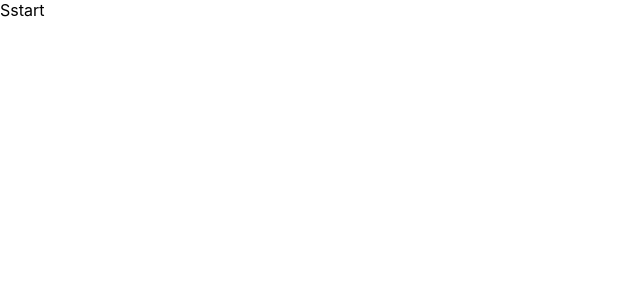
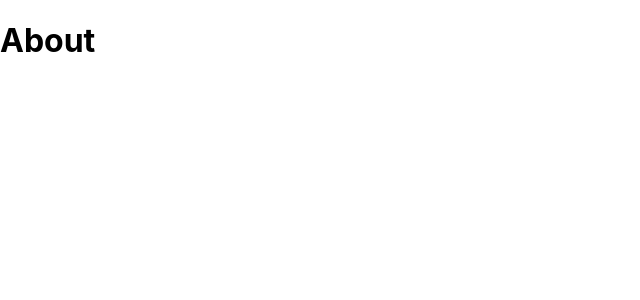
Before and after one commit to gcosmin1989/react-ecommerce, a React (Create React App) app: page /about in a window 1280 px wide. Shown: the top 300 px of the page, without its empty margins (0-640 px from the left). Built offline with nearby package versions, Linux system fonts and the light colour scheme.

Commit message:
adaugare route pentru pagini

```diff
--- a/package.json
+++ b/package.json
@@ -8,7 +8,8 @@
     "@testing-library/user-event": "^13.5.0",
     "react": "^18.2.0",
     "react-dom": "^18.2.0",
-    "react-scripts": "5.0.1",
+    "react-router-dom": "^6.4.3",
+    "react-scripts": "^5.0.1",
     "web-vitals": "^2.1.4"
   },
   "scripts": {
--- a/src/App.js
+++ b/src/App.js
@@ -1,5 +1,10 @@
 import React from 'react';
+import { Route, Routes, Switch } from 'react-router-dom';
 import './App.css';
+import Home from './pages/Home';
+import About from './pages/About';
+import Login from './pages/Login';
+import Page404 from './pages/Page404';
 
 class App extends React.Component {
 	constructor() {
@@ -7,7 +12,16 @@ class App extends React.Component {
 		this.state = {};
 	}
 	render() {
-		return <div>Sstart</div>;
+		return (
+			<div>
+				<Routes>
+					<Route exact path="/" element={<Home />} />
+					<Route exact path="/login" element={<Login />} />
+					<Route exact path="/about" element={<About />} />
+					<Route exact path="*" element={<Page404 />} />
+				</Routes>
+			</div>
+		);
 	}
 }
 export default App;
--- a/src/index.js
+++ b/src/index.js
@@ -1,14 +1,17 @@
 import React from 'react';
 import ReactDOM from 'react-dom/client';
+import { BrowserRouter } from 'react-router-dom';
 import './index.css';
 import App from './App';
 import reportWebVitals from './reportWebVitals';
 
 const root = ReactDOM.createRoot(document.getElementById('root'));
 root.render(
-  <React.StrictMode>
-    <App />
-  </React.StrictMode>
+	<React.StrictMode>
+		<BrowserRouter>
+			<App />
+		</BrowserRouter>
+	</React.StrictMode>
 );
 
 // If you want to start measuring performance in your app, pass a function
--- /dev/null
+++ b/src/pages/About.jsx
@@ -0,0 +1,11 @@
+import React from 'react';
+
+function About() {
+	return (
+		<div>
+			<h1>About</h1>
+		</div>
+	);
+}
+
+export default About;
--- /dev/null
+++ b/src/pages/Home.jsx
@@ -0,0 +1,11 @@
+import React from 'react';
+
+function Home() {
+	return (
+		<div>
+			<h1>Home</h1>
+		</div>
+	);
+}
+
+export default Home;
--- /dev/null
+++ b/src/pages/Login.jsx
@@ -0,0 +1,11 @@
+import React from 'react';
+
+function Login() {
+	return (
+		<div>
+			<h1>Login</h1>
+		</div>
+	);
+}
+
+export default Login;
--- /dev/null
+++ b/src/pages/Page404.jsx
@@ -0,0 +1,11 @@
+import React from 'react';
+
+function Page404() {
+	return (
+		<div>
+			<h1>Page404</h1>
+		</div>
+	);
+}
+
+export default Page404;
```
Also changed, not shown: src/components/Footer.jsx (added), src/components/Header.jsx (added), 1 other file (tests, documents, lock files or other folders).
